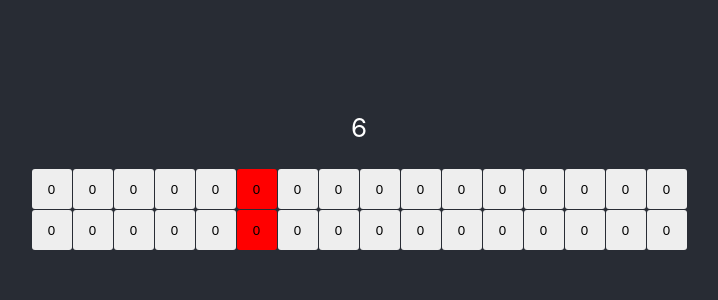
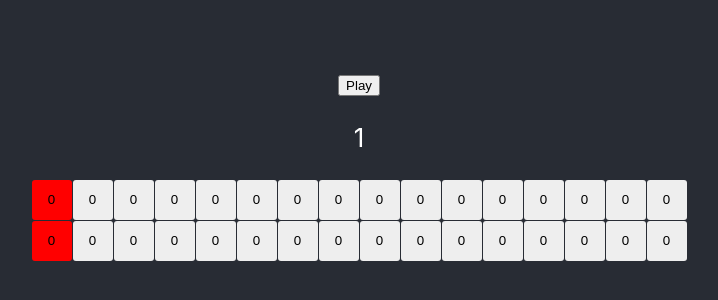
Before and after one commit to willmcneilly/simple-step, a React (Create React App) app: page / in a window 1280 px wide. Shown: the part 232-532 px from the top of the page, without its empty margins (281-999 px from the left). Built offline with nearby package versions, Linux system fonts and the light colour scheme; no server answers.

Commit message:
add play/stop button

```diff
--- a/src/App.js
+++ b/src/App.js
@@ -1,4 +1,4 @@
-import React, { useEffect, useState } from 'react';
+import React, { useEffect, useState, useReducer } from 'react';
 import { Howler, Howl } from 'howler';
 import './App.css';
 
@@ -24,8 +24,50 @@ const hat = new Howl({
 
 const snare = new Howl({ src: ['snare.wav'] });
 
+function useAnimationFrame(callback, interval, paused) {
+  const requestRef = React.useRef();
+  const previousTimeRef = React.useRef();
+
+  const animate = time => {
+    if (previousTimeRef.current != undefined) {
+      const deltaTime = time - previousTimeRef.current;
+      if (deltaTime >= interval) {
+        if (!paused) {
+          previousTimeRef.current = undefined;
+          callback(deltaTime);
+        }
+        previousTimeRef.current = time;
+      }
+    } else {
+      previousTimeRef.current = time;
+    }
+    requestRef.current = requestAnimationFrame(animate);
+  };
+
+  React.useEffect(() => {
+    requestRef.current = requestAnimationFrame(animate);
+    return () => cancelAnimationFrame(requestRef.current);
+  }, [paused, interval]);
+}
+
+function stepReducer(state, action) {
+  switch (action.type) {
+    case 'play':
+      return { ...state, isPlaying: true };
+    case 'pause':
+      return { ...state, isPlaying: false, step: 1 };
+    case 'nextStep':
+      return { ...state, step: state.step === 16 ? 1 : state.step + 1 };
+    default:
+      throw new Error(`${action.type} unknown`);
+  }
+}
+
 function App() {
-  const [step, setStep] = useState(1);
+  const [state, dispatch] = useReducer(stepReducer, {
+    step: 1,
+    isPlaying: false
+  });
   const [kickSequence, setKickSequence] = useState([
     0,
     0,
@@ -62,51 +104,48 @@ function App() {
     0,
     0
   ]);
+  const beatLength = ((60 / 120) * 1000) / 4;
 
-  const requestRef = React.useRef();
-  const previousTimeRef = React.useRef();
-
-  const loop = time => {
-    if (previousTimeRef.current != undefined) {
-      const delta = time - previousTimeRef.current;
-      const beatLength = ((60 / 120) * 1000) / 4;
-
-      if (delta >= beatLength) {
-        setStep(prevStep => (prevStep === 16 ? 1 : prevStep + 1));
-        previousTimeRef.current = time;
-      }
-    } else {
-      previousTimeRef.current = time;
-    }
-
-    requestRef.current = requestAnimationFrame(loop);
-  };
+  useAnimationFrame(
+    _deltaTime => {
+      dispatch({ type: 'nextStep' });
+    },
+    beatLength,
+    !state.isPlaying
+  );
 
   useEffect(() => {
-    requestRef.current = requestAnimationFrame(loop);
-    return () => cancelAnimationFrame(requestRef.current);
-  }, []);
-
-  useEffect(() => {
-    if (kickSequence[step - 1] === 1) {
+    if (!state.isPlaying) {
+      return;
+    }
+    if (kickSequence[state.step - 1] === 1) {
       kick.play();
     }
-    if (snareSequence[step - 1] === 1) {
+    if (snareSequence[state.step - 1] === 1) {
       snare.play();
     }
     // hat.play();
-  }, [step]);
+  }, [state.step, state.isPlaying]);
 
   return (
     <div className="App">
       <header className="App-header">
-        <p>{step}</p>
+        <button
+          onClick={() => {
+            state.isPlaying
+              ? dispatch({ type: 'pause' })
+              : dispatch({ type: 'play' });
+          }}
+        >
+          {state.isPlaying ? 'Stop' : 'Play'}
+        </button>
+        <p>{state.step}</p>
         <div style={{ display: 'flex' }}>
-          {kickSequence.map((state, idx) => (
+          {kickSequence.map((val, idx) => (
             <button
               key={`kick-${idx}`}
               style={{
-                backgroundColor: step - 1 === idx ? 'red' : '#eee',
+                backgroundColor: state.step - 1 === idx ? 'red' : '#eee',
                 width: 40,
                 height: 40,
                 border: 0,
@@ -119,16 +158,16 @@ function App() {
                 );
               }}
             >
-              {state}
+              {val}
             </button>
           ))}
         </div>
         <div style={{ display: 'flex' }}>
-          {snareSequence.map((state, idx) => (
+          {snareSequence.map((val, idx) => (
             <button
               key={`kick-${idx}`}
               style={{
-                backgroundColor: step - 1 === idx ? 'red' : '#eee',
+                backgroundColor: state.step - 1 === idx ? 'red' : '#eee',
                 width: 40,
                 height: 40,
                 border: 0,
@@ -141,7 +180,7 @@ function App() {
                 );
               }}
             >
-              {state}
+              {val}
             </button>
           ))}
         </div>
```
